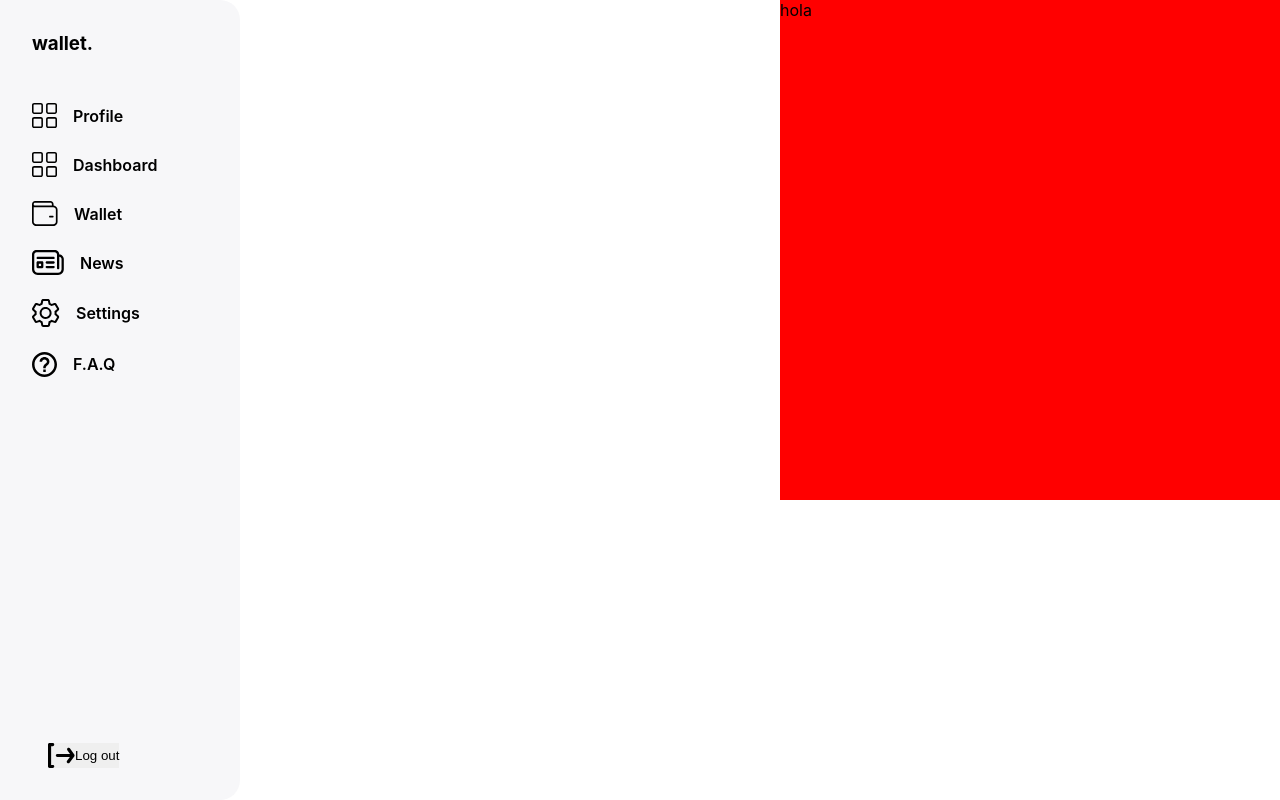
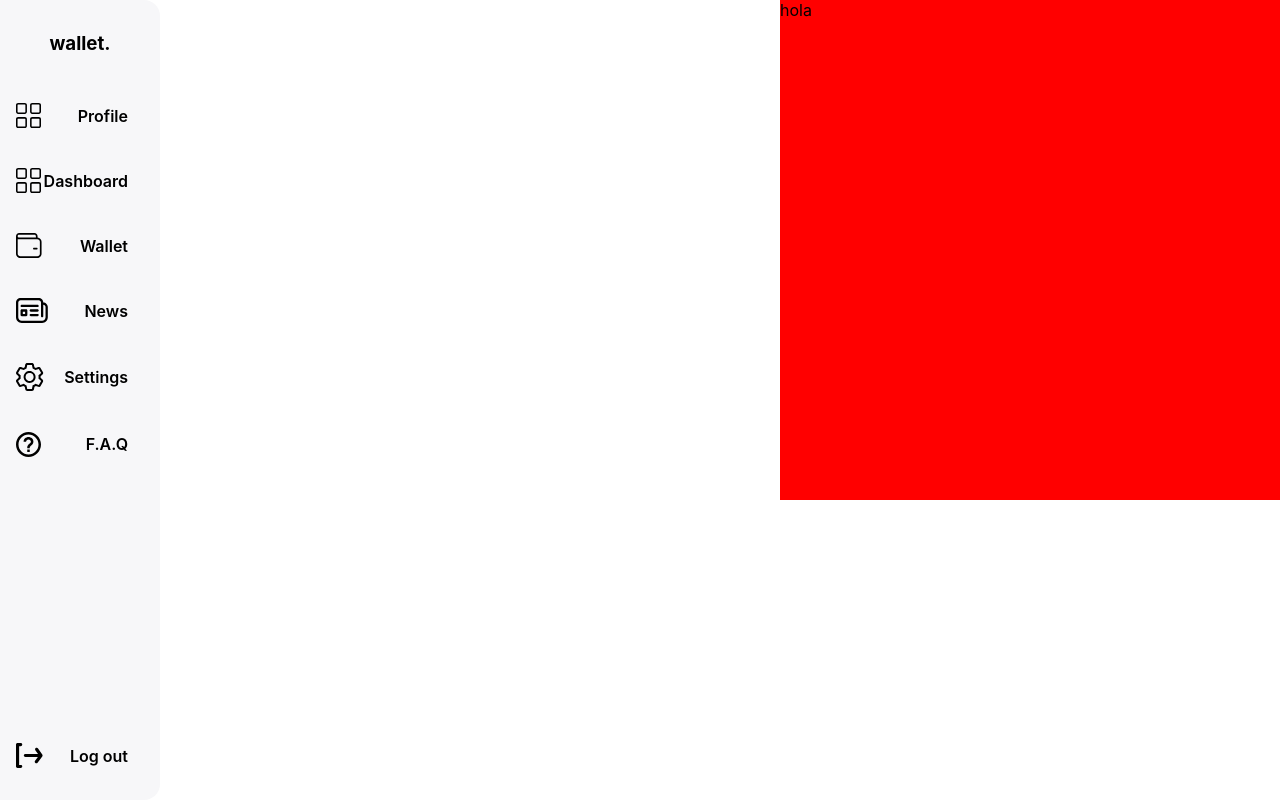
Before and after one commit to facuperezbri/henry-pf-client, a React (Create React App) app: page /faq in a window 1280 px wide. Built offline with nearby package versions, Linux system fonts and the light colour scheme.

Commit message:
add responsive nav

```diff
--- a/src/App.js
+++ b/src/App.js
@@ -16,39 +16,39 @@ function App () {
   return (
     <div className={style.container}>
       <Routes>
-        <Route path="/" element={<Landing/>}/>
-        <Route path="/profile" element={<Profile/>}/>
-        <Route path="/account/signin" element={<SignIn />} />
-        <Route path="/account/login" element={<Login />} />
-        <Route path="/home" element={
+        <Route exact path="/" element={<Landing/>}/>
+        <Route exact path="/profile" element={<Profile/>}/>
+        <Route exact path="/account/signin" element={<SignIn />} />
+        <Route exact path="/account/login" element={<Login />} />
+        <Route exact path="/home" element={
           <div className={style.app_container}>
             <Home />
           </div>
         }
         />
-        <Route path="/wallet" element={
+        <Route exact path="/wallet" element={
           <div className={style.app_container}>
             <Wallet />
           </div>
         }
         />
-        <Route path="/settings" element={
+        <Route exact path="/settings" element={
           <div className={style.app_container}>
             <Settings />
           </div>
         }
         />
-        <Route path="/cryptosmarket" element={
+        <Route exact path="/cryptosmarket" element={
           <div className={style.app_container}>
             <Cryptos />
           </div>
         } />
-        <Route path="/news" element={
+        <Route exact path="/news" element={
           <div className={style.app_container}>
             <News />
           </div>
         } />
-        <Route path="/faq" element={
+        <Route exact path="/faq" element={
           <div className={style.app_container}>
             <Faq />
           </div>
--- a/src/components/Nav/Nav.js
+++ b/src/components/Nav/Nav.js
@@ -17,37 +17,47 @@ export default function Nav () {
 
   return (
     <nav className={style.header}>
-      <div >
-        <h3>wallet.</h3>
+      <div>
+        <h3 className={style.title}>wallet.</h3>
         <ul className={style.itemsNav}>
+          <Link to='/profile'>
             <li className={style.listItem}>
-            <img src={Dashboard} alt='Dashboard' /><Link to='/profile'>Profile</Link>
+              <img src={Dashboard} alt='Dashboard' /> <span className={style.listItem_text}>Profile</span>
             </li>
+          </Link>
+          <Link to='/home'>
             <li className={style.listItem}>
-            <img src={Dashboard} alt='Dashboard' /><Link to='/home'>Dashboard</Link>
+              <img src={Dashboard} alt='Dashboard' /> <span className={style.listItem_text}>Dashboard</span>
             </li>
+          </Link>
+          <Link to='/wallet'>
             <li className={style.listItem}>
-            <img src={Wallet} alt='Wallet' /><Link to='/wallet'>Wallet</Link>
+              <img src={Wallet} alt='Wallet' /><span className={style.listItem_text}>Wallet</span>
             </li>
+          </Link>
+          <Link to='/news'>
             <li className={style.listItem}>
-            <img src={News} alt='News' /><Link to='/news'>News</Link>
+              <img src={News} alt='News' /><span className={style.listItem_text}>News</span>
             </li>
+          </Link>
+          <Link to='/settings'>
             <li className={style.listItem}>
-            <img src={Settings} alt='Settings' /><Link to='/settings'>Settings</Link>
+              <img src={Settings} alt='Settings' /> <span className={style.listItem_text}>Settings</span>
             </li>
+          </Link>
+          <Link to='/faq'>
             <li className={style.listItem}>
-            <img src={FAQ} alt='FAQ' /><Link to='/faq'>F.A.Q</Link>
+              <img src={FAQ} alt='FAQ' /><span className={style.listItem_text}>F.A.Q</span>
             </li>
+          </Link>
         </ul>
       </div>
       <ul className={style.itemsNav}>
-        <li className={style.listItem}>
           <Link to="/">
-            <button onClick={() => logOut()} className={style.button}>
-              <img src={Logout} alt='Log out' />Log out
-            </button>
+            <li onClick={() => logOut()} className={style.listItem}>
+                <img src={Logout} alt='Log out' /> <span className={style.listItem_text}>Log out</span>
+            </li>
           </Link>
-        </li>
       </ul>
     </nav>
   )
--- a/src/components/Nav/Nav.module.css
+++ b/src/components/Nav/Nav.module.css
@@ -1,23 +1,29 @@
 .header {
     background-color: var(--background-color-nav);
-    width: 15rem;
+    width: 20vh;
     height: 100vh;
-    border-bottom-right-radius: 20px;
-    border-top-right-radius: 20px;
+    border-bottom-right-radius: 1rem;
+    border-top-right-radius: 1rem;
     display: flex;
     flex-direction: column;
     justify-content: space-between;
-    padding: 2rem;
+    padding: 1rem 1rem 1rem 0rem;
     position: sticky;
     left: 0;
     top: 0;
+}
+.title {
+    padding: 1rem;
+    display: grid;
+    place-content: center;
+    margin-left: 1rem;
 }
 
 .itemsNav {
     display: flex;
     flex-direction: column;
-    gap: 1.5rem;
-    margin-top: 3rem;
+    gap: .5rem;
+    margin-top: 1rem;
     font-weight: 600;
     justify-content: center;
 }
@@ -25,6 +31,14 @@
 .listItem {
     display: flex;
     align-items: center;
+    justify-content: space-between;
+    transition: .3s;
+    border-radius: 0 .5rem .5rem 0;
+    padding: 1rem;
+}
+
+.listItem:hover {
+    background-color: rgb(203, 205, 207);
 }
 
 .listItem a {
@@ -37,3 +51,16 @@
     display: flex;
     align-items: center;
 }
+
+@media (max-width: 890px) {
+    .listItem_text {
+        display: none;
+    }
+    .header {
+        width: 7vh;
+        padding: .5rem .5rem .5rem 0rem;
+    }
+    .title {
+        margin-left: .5rem;
+    }
+}
```
Lines whose indentation alone changed are shown as unchanged.
